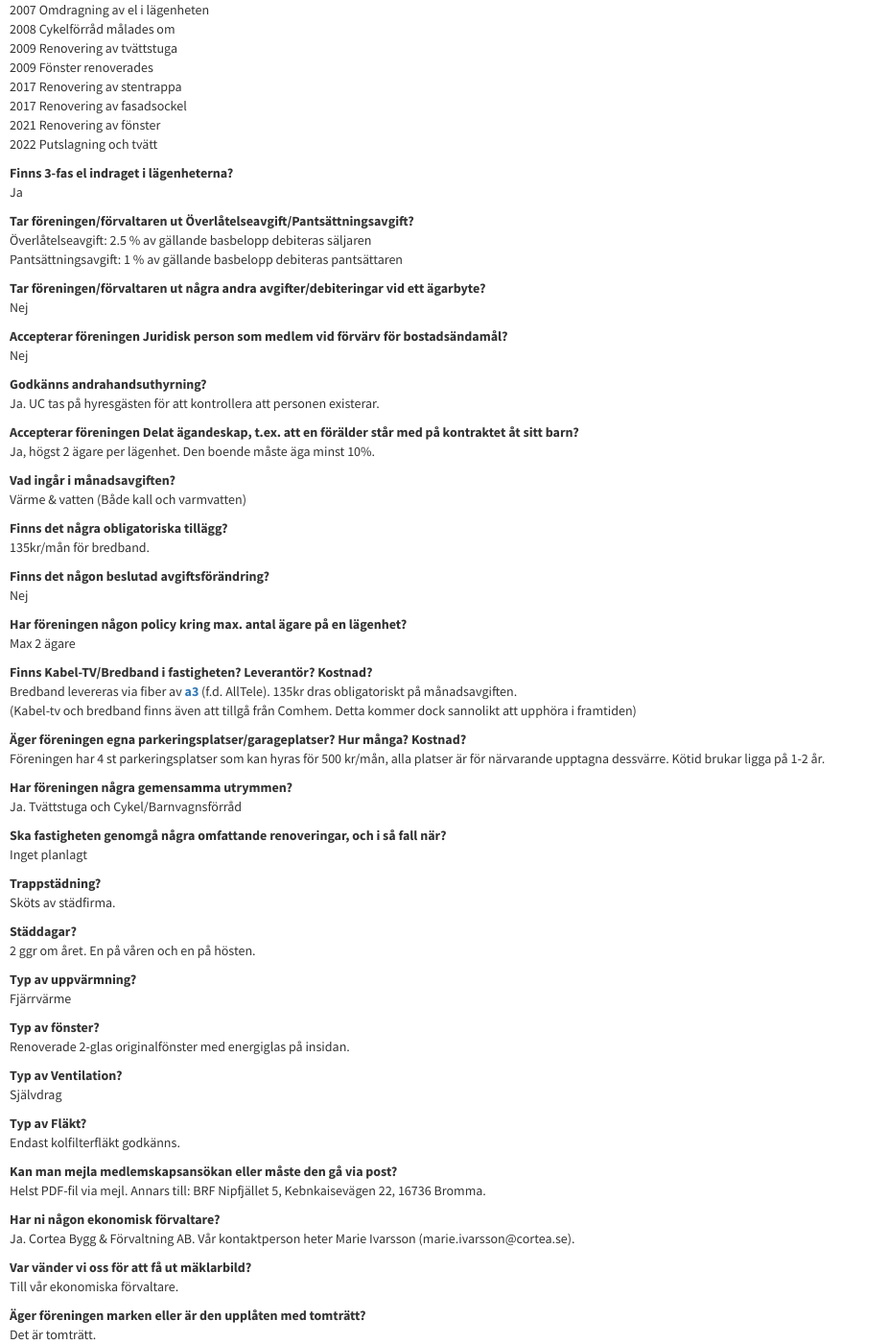
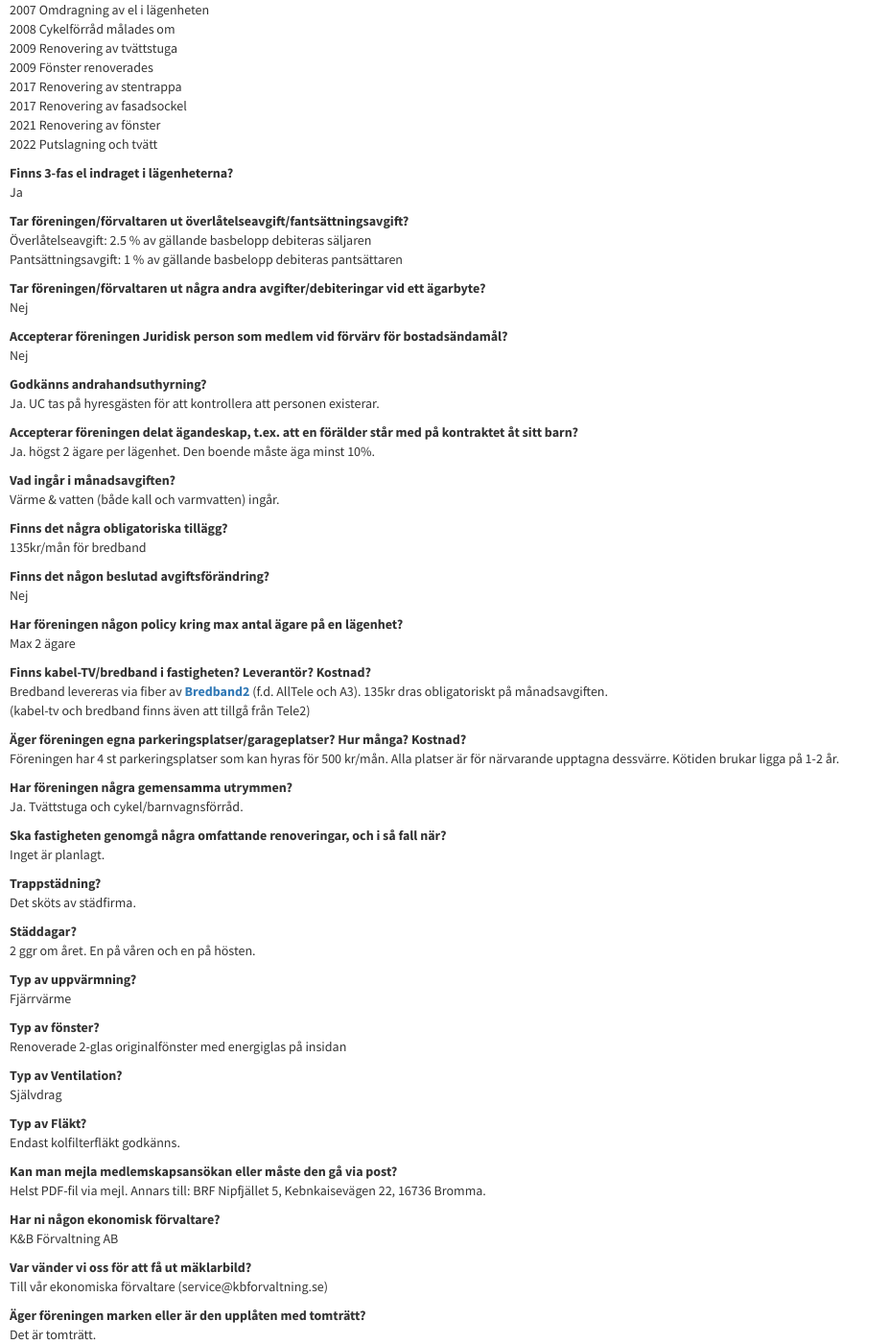
Before and after one commit to nipfjallet5/nipfjallet5.github.io, a Jekyll site: the page built from pages/maklare.md, in a window 1280 px wide and 1400 px high, scrolled down 750 px. Shown: the whole window at 96% size, without its empty margins (0-927 px from the left). Built offline with Jekyll 4.4.1, drawn with Linux system fonts in a browser that asks for light colours; some of the changed text lies outside the part shown.

Commit message:
stavfel mm

```diff
--- a/_includes/about.html
+++ b/_includes/about.html
@@ -8,7 +8,7 @@
           <br>Org-nr: 716421-6298
           <br>Byggnadsår: 1939
           <br>Registreringsår: 1991
-          <br>Antal lägenheter: 21.</p>
+          <br>Antal lägenheter: 21</p>
       </div>
     </div>
     <!-- /.row -->
--- a/_includes/header.html
+++ b/_includes/header.html
@@ -1,7 +1,7 @@
 <header id="top" class="header">
   <div class="text-vertical-center" style="color: #ffffff; background-color: #00000055;">
     <h1>Nipfjället 5</h1>
-    <h3>En Bostadstättsförening<br>i Traneberg</h3>
+    <h3>En bostadsrättsförening<br>i Traneberg</h3>
     <br>
     <a href="#about" class="btn btn-dark btn-lg">Mer Info</a>
   </div>
--- a/pages/maklare.md
+++ b/pages/maklare.md
@@ -51,7 +51,7 @@ De flesta lägenheter har både ett källarförråd på ca 3kvm och ett vidsför
 **Finns 3-fas el indraget i lägenheterna?**\\
 Ja
 
-**Tar föreningen/förvaltaren ut Överlåtelseavgift/Pantsättningsavgift?**\\
+**Tar föreningen/förvaltaren ut överlåtelseavgift/fantsättningsavgift?**\\
 Överlåtelseavgift: 2.5 % av gällande basbelopp debiteras säljaren\\
 Pantsättningsavgift: 1 % av gällande basbelopp debiteras pantsättaren
 
@@ -64,36 +64,36 @@ Nej
 **Godkänns andrahandsuthyrning?**\\
 Ja. UC tas på hyresgästen för att kontrollera att personen existerar.
 
-**Accepterar föreningen Delat ägandeskap, t.ex. att en förälder står med på kontraktet åt sitt barn?**\\
-Ja, högst 2 ägare per lägenhet. Den boende måste äga minst 10%.
+**Accepterar föreningen delat ägandeskap, t.ex. att en förälder står med på kontraktet åt sitt barn?**\\
+Ja. högst 2 ägare per lägenhet. Den boende måste äga minst 10%.
 
 **Vad ingår i månadsavgiften?**\\
-Värme & vatten (Både kall och varmvatten)
+Värme & vatten (både kall och varmvatten) ingår.
 
 **Finns det några obligatoriska tillägg?**\\
-135kr/mån för bredband.
+135kr/mån för bredband
 
 **Finns det någon beslutad avgiftsförändring?**\\
 Nej
 
-**Har föreningen någon policy kring max. antal ägare på en lägenhet?**\\
+**Har föreningen någon policy kring max antal ägare på en lägenhet?**\\
 Max 2 ägare
 
-**Finns Kabel-TV/Bredband i fastigheten? Leverantör? Kostnad?**\\
-Bredband levereras via fiber av <b><a href="https://alltele.a3.se/">a3</a></b> (f.d. AllTele). 135kr dras obligatoriskt på månadsavgiften.\\
-(Kabel-tv och bredband finns även att tillgå från Comhem. Detta kommer dock sannolikt att upphöra i framtiden)
+**Finns kabel-TV/bredband i fastigheten? Leverantör? Kostnad?**\\
+Bredband levereras via fiber av <b><a href="https://bredband2.com">Bredband2</a></b> (f.d. AllTele och A3). 135kr dras obligatoriskt på månadsavgiften.\\
+(kabel-tv och bredband finns även att tillgå från Tele2)
 
 **Äger föreningen egna parkeringsplatser/garageplatser? Hur många? Kostnad?**\\
-Föreningen har 4 st parkeringsplatser som kan hyras för 500 kr/mån, alla platser är för närvarande upptagna dessvärre. Kötid brukar ligga på 1-2 år.
+Föreningen har 4 st parkeringsplatser som kan hyras för 500 kr/mån. Alla platser är för närvarande upptagna dessvärre. Kötiden brukar ligga på 1-2 år.
 
 **Har föreningen några gemensamma utrymmen?**\\
-Ja. Tvättstuga och Cykel/Barnvagnsförråd
+Ja. Tvättstuga och cykel/barnvagnsförråd.
 
 **Ska fastigheten genomgå några omfattande renoveringar, och i så fall när?**\\
-Inget planlagt
+Inget är planlagt.
 
 **Trappstädning?**\\
-Sköts av städfirma.
+Det sköts av städfirma.
 
 **Städdagar?**\\
 2 ggr om året. En på våren och en på hösten.
@@ -102,7 +102,7 @@ Sköts av städfirma.
 Fjärrvärme
 
 **Typ av fönster?**\\
-Renoverade 2-glas originalfönster med energiglas på insidan.
+Renoverade 2-glas originalfönster med energiglas på insidan
 
 **Typ av Ventilation?**\\
 Självdrag
@@ -114,10 +114,10 @@ Endast kolfilterfläkt godkänns.
 Helst PDF-fil via mejl. Annars till: BRF Nipfjället 5, Kebnkaisevägen 22, 16736 Bromma.
 
 **Har ni någon ekonomisk förvaltare?**\\
-Ja. Cortea Bygg & Förvaltning AB. Vår kontaktperson heter Marie Ivarsson (marie.ivarsson@cortea.se).
+K&B Förvaltning AB
 
 **Var vänder vi oss för att få ut mäklarbild?**\\
-Till vår ekonomiska förvaltare.
+Till vår ekonomiska förvaltare (service@kbforvaltning.se)
 
 **Äger föreningen marken eller är den upplåten med tomträtt?**\\
 Det är tomträtt.
```
Also changed, not shown: other parts of pages/maklare.md (+3 -3 lines).
